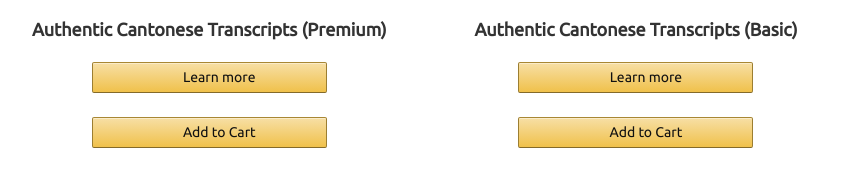
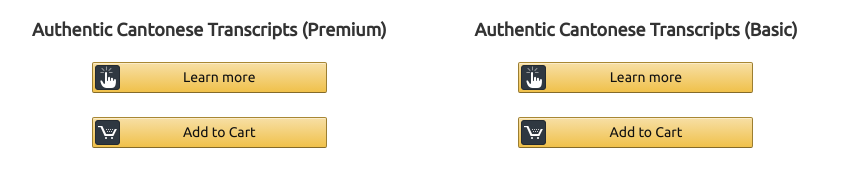
Before and after one commit to BaggioWongHK/cantolounge-store, a plain HTML site: page index.html in a window 1280 px wide. Shown: the part 352-538 px from the top of the page, without its empty margins (4-846 px from the left). Drawn offline with nearby package versions, Linux system fonts and the light colour scheme; a web font is replaced by a local one.

Commit message:
Fixed icon path mistake.

```diff
--- a/css/main.css
+++ b/css/main.css
@@ -58,7 +58,7 @@ button:active {
 
 /* Product button icons */
 i {
-	background-image: url(images/sprite-icons.png);
+	background-image: url(../images/sprite-icons.png);
 	background-repeat: no-repeat;
 	background-size: 400px 700px;
     display: inline-block;
```
Also changed, not shown: index.html (+0 -2 lines).
